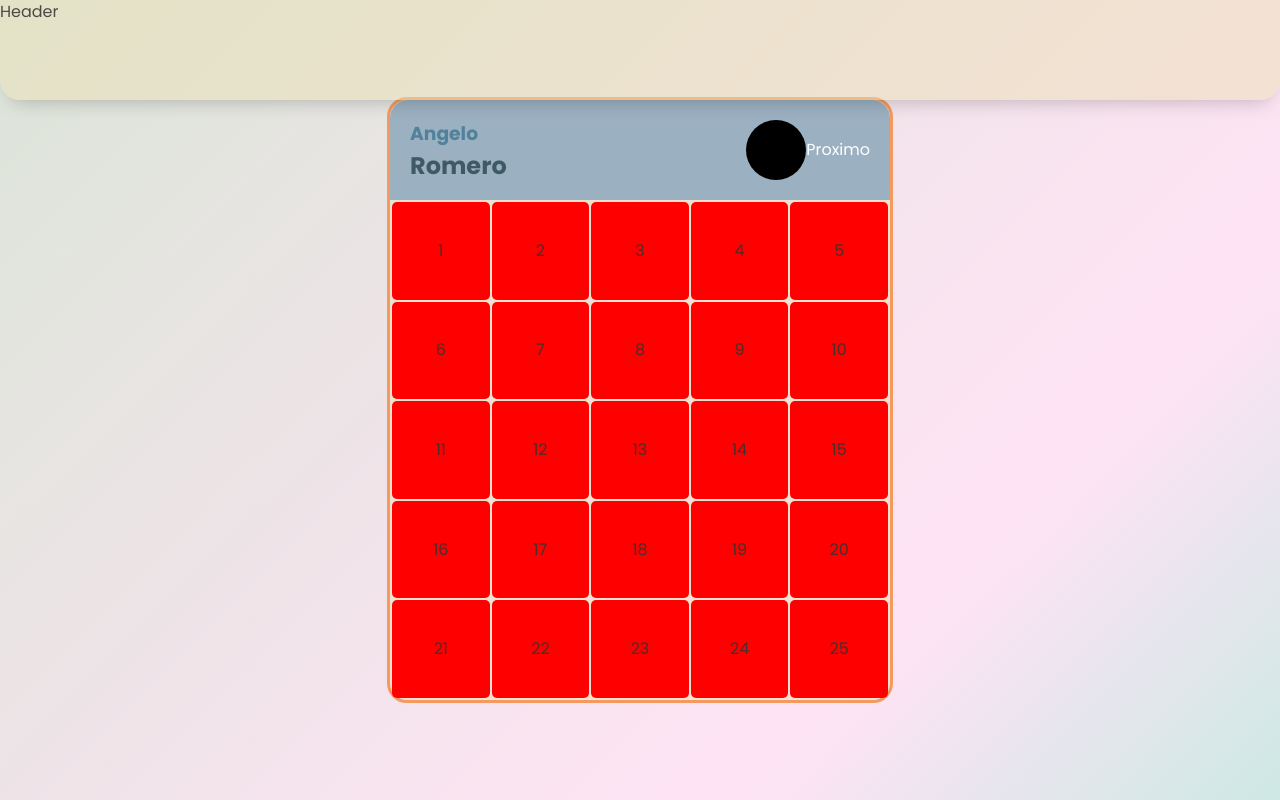
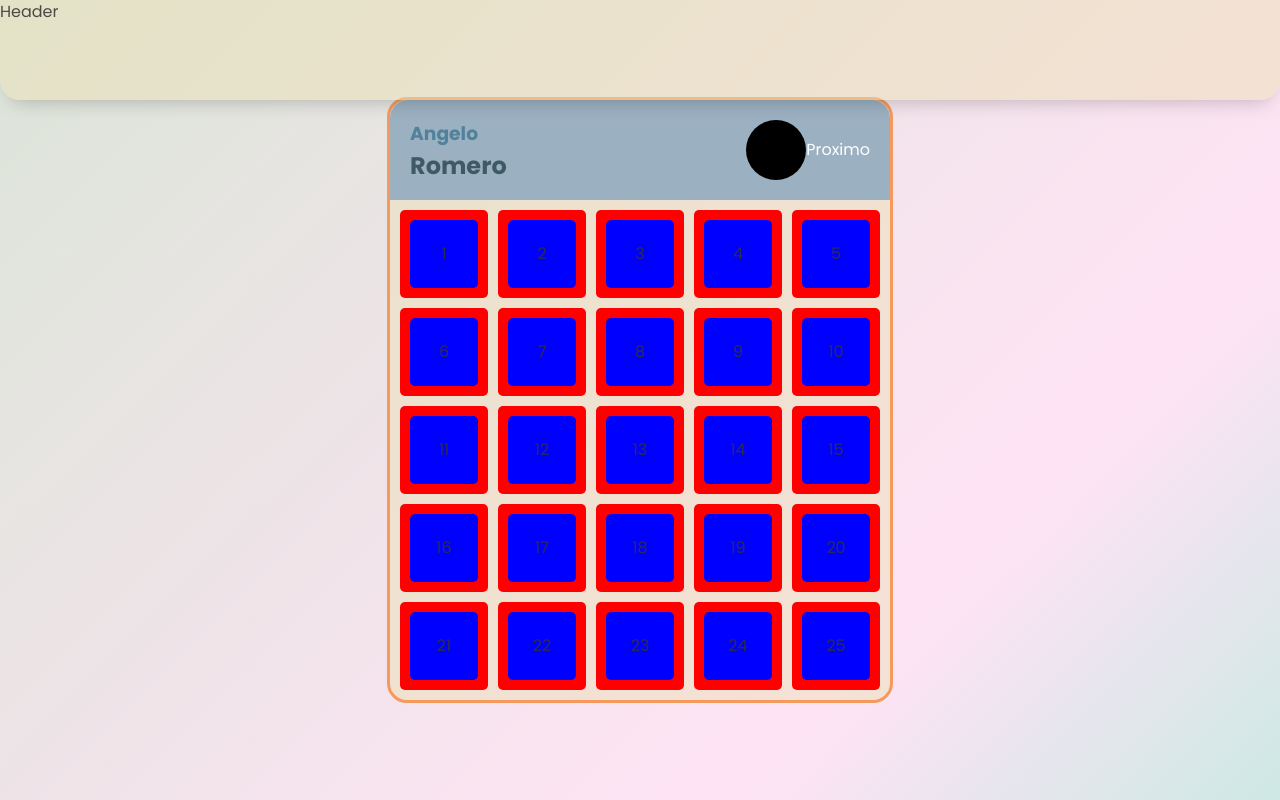
Before and after one commit to murilopereira006/bingo-do-esporte, a React (Vite) app in the folder frontend/: page / in a window 1280 px wide. Built offline with nearby package versions, Linux system fonts and the light colour scheme; a web font is replaced by a local one.

Commit message:
add: cardItem

```diff
--- a/frontend/src/components/Card/index.tsx
+++ b/frontend/src/components/Card/index.tsx
@@ -2,19 +2,37 @@ import styled from 'styled-components'
 
 interface CardProps {
     content: number;
+    rightAnswer: boolean;
 }
 
-const CardStyled = styled.td`
-  width: 90px;
-  height: 90px;
-  background-color: red;
+const CardStyled = styled.td<{ rightAnswer: boolean }>`
+  width: 80px;
+  height: 80px;
+  background-color: ${props => props.rightAnswer ? 'green' : 'red'};
   border-radius: 5px;
+  cursor: pointer;
   box-sizing: border-box;
 
   text-align: center;
+  margin: 50px;
+  padding: 10px;
 `
-const Card: React.FC<CardProps> = ({ content }) => {
-    return <CardStyled>{content}</CardStyled>;
+
+const Content = styled.div`
+  width: 100%;
+  height: 100%;
+  display: flex;
+  justify-content: center;
+  align-items: center;
+  background-color: blue;
+  border-radius: 5px;
+  cursor: pointer;
+  box-sizing: border-box;
+`
+const Card: React.FC<CardProps> = ({ content, rightAnswer }) => {
+    return (<CardStyled rightAnswer={rightAnswer}>
+        <Content>{content}</Content>
+    </CardStyled>);
 };
 
 export default Card;
--- a/frontend/src/components/CardContainer/index.tsx
+++ b/frontend/src/components/CardContainer/index.tsx
@@ -4,6 +4,7 @@ import styled from 'styled-components'
 const Table = styled.table`
   width: 100%;
   height: calc(100% - 100px);
+  border-spacing: 10px;
 `
 
 const teste = [1,2,3,4,5,6,7,8,9,10,11,12,13,14,15,16,17,18,19,20,21,22,23,24,25];
```
